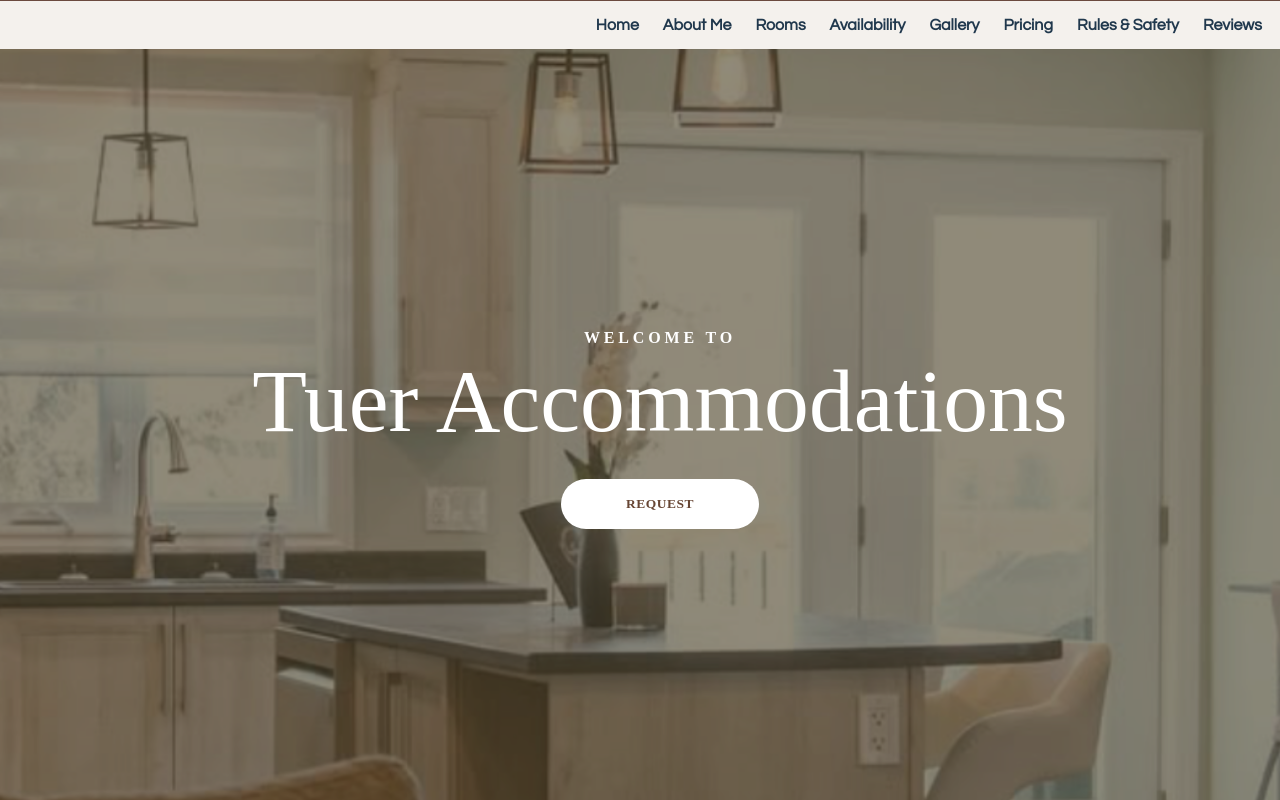
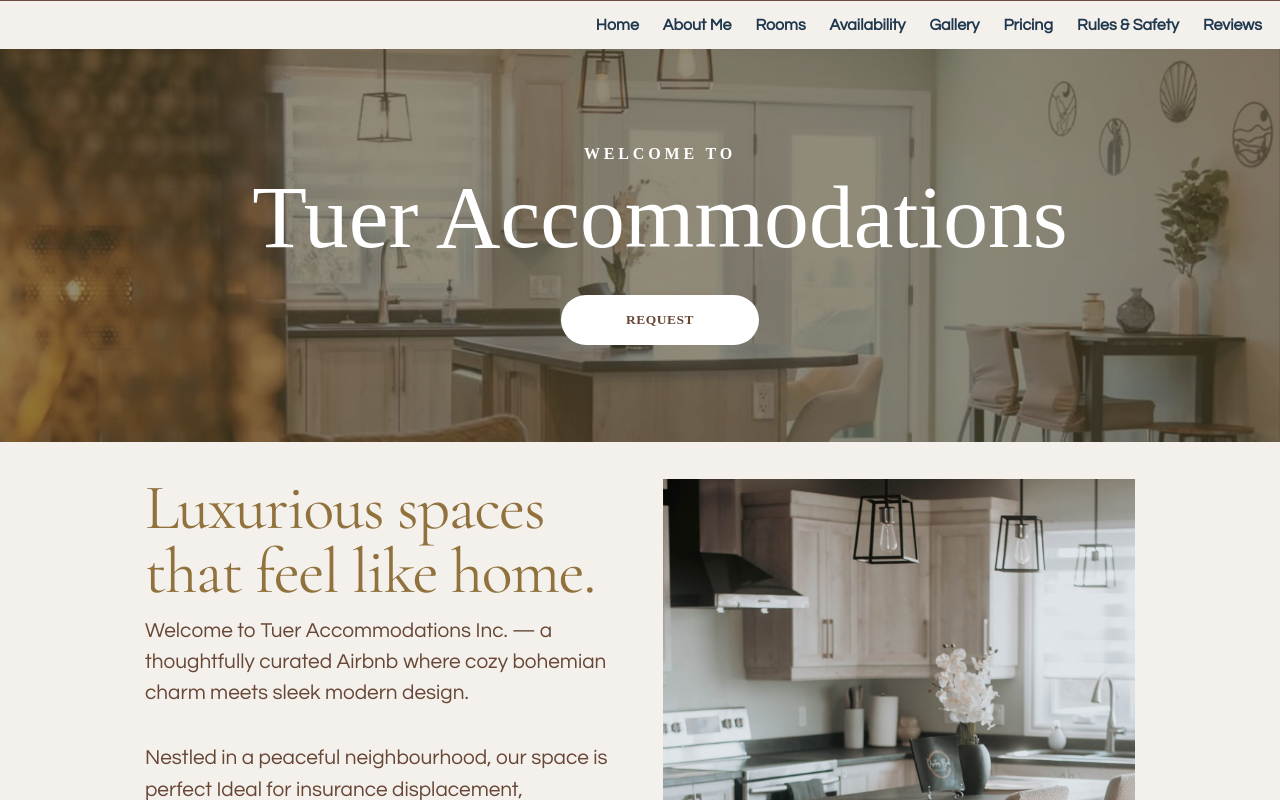
Before and after one commit to Fauxbear95/tuer-accomodations, a React (Vite) app: page / in a window 1280 px wide. Shown: the top 800 px of the page. Built offline with nearby package versions, Linux system fonts and the light colour scheme.

Commit message:
Preserve hero image proportions on desktop

```diff
--- a/src/styles/hero.css
+++ b/src/styles/hero.css
@@ -78,6 +78,26 @@
   text-decoration: none;
 }
 
+@media (min-width: 901px) {
+  .hero {
+    min-height: 0;
+    height: auto;
+  }
+
+  .hero-media {
+    position: relative;
+    inset: auto;
+    height: auto;
+  }
+
+  .hero-media img {
+    display: block;
+    width: 100%;
+    height: auto;
+    object-fit: initial;
+  }
+}
+
 @media (max-width: 900px) {
   .hero {
     min-height: 670px;
```
